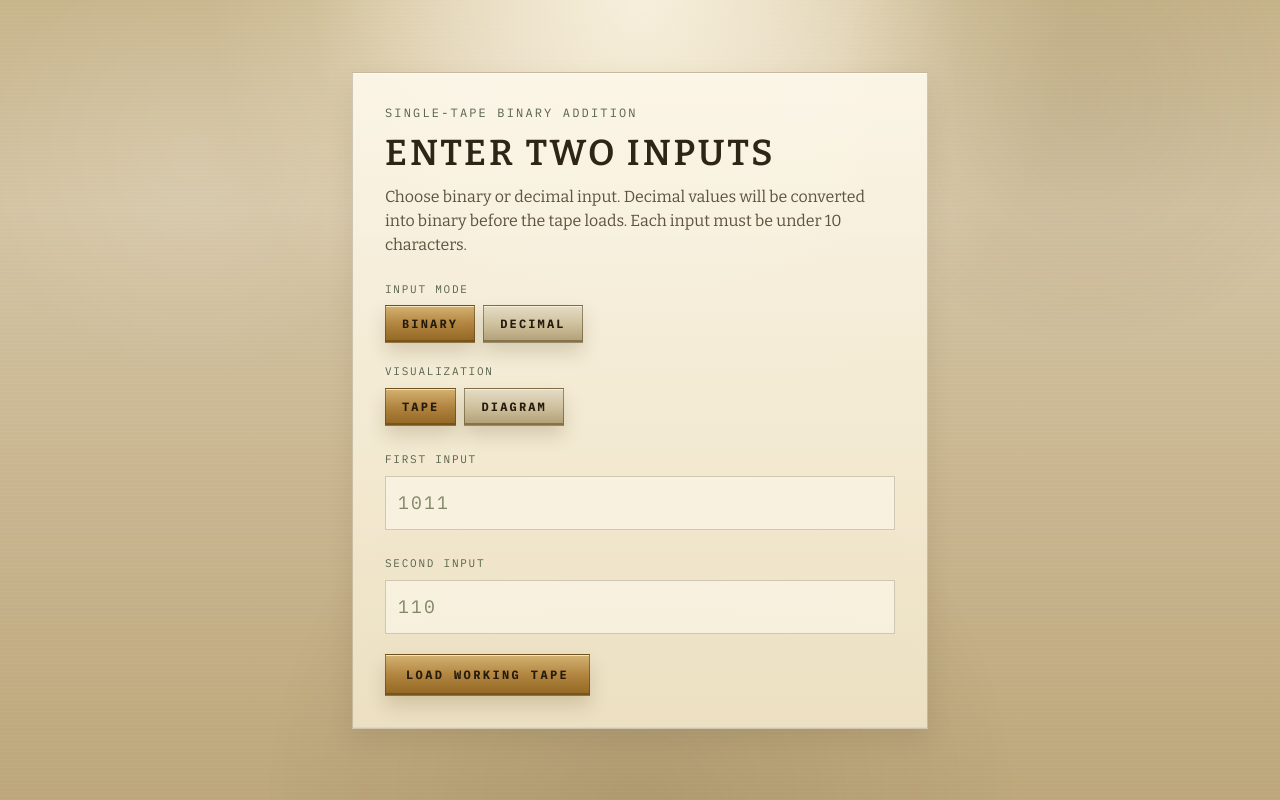
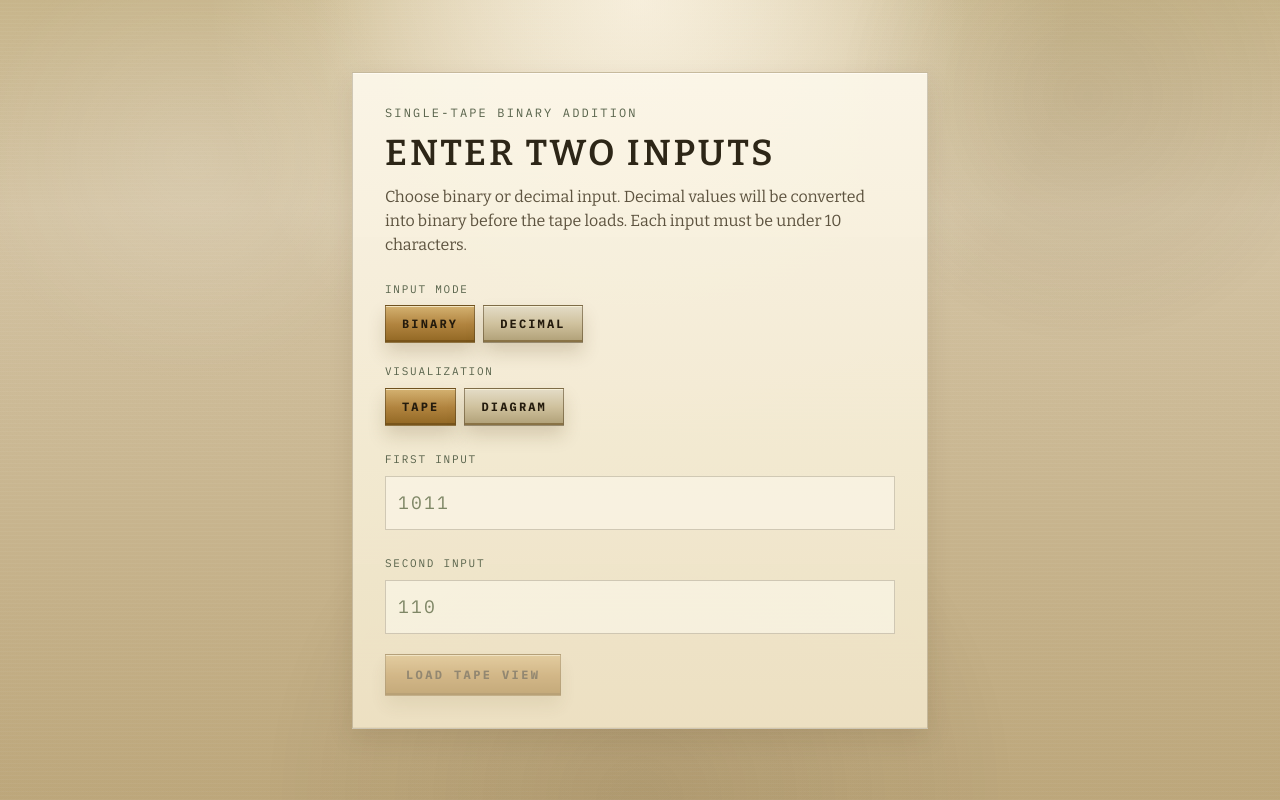
Before and after one commit to zoefisk/turing-machine-simulator, a Next.js app: page / in a window 1280 px wide. Built offline with nearby package versions, Linux system fonts and the light colour scheme.

Commit message:
lock input to only characters 0-9

```diff
--- a/app/page.tsx
+++ b/app/page.tsx
@@ -184,6 +184,10 @@ function buildActionCallout(snapshot: SingleTapeSnapshot): ActionCallout {
   };
 }
 
+function sanitizeNumericInput(rawValue: string) {
+  return rawValue.replace(/[^0-9]/g, "");
+}
+
 export default function Home() {
   const [inputMode, setInputMode] = useState<InputMode>("binary");
   const [visualizationMode, setVisualizationMode] =
@@ -254,6 +258,10 @@ export default function Home() {
 
   const currentGuideSteps = guidePhase === "simulator" ? simulatorGuideSteps : [];
   const currentGuideStep = guidePhase ? currentGuideSteps[guideIndex] : undefined;
+  const canLoadWorkingTape =
+    draftInputs.left.trim().length > 0 && draftInputs.right.trim().length > 0;
+  const loadButtonLabel =
+    visualizationMode === "diagram" ? "Load Diagram View" : "Load Tape View";
 
   useEffect(() => {
     sessionRef.current = session;
@@ -644,7 +652,7 @@ export default function Home() {
                 onChange={(event) =>
                   setDraftInputs((currentValue) => ({
                     ...currentValue,
-                    left: event.target.value,
+                    left: sanitizeNumericInput(event.target.value),
                   }))
                 }
                 className="mt-1.5 w-full border border-[color:var(--rule)] bg-[rgba(250,245,230,0.72)] px-3 py-3 font-[family-name:var(--font-mono)] text-lg tracking-[0.12em] text-[var(--ink)] outline-none placeholder:text-[var(--olive-soft)] focus:border-[rgba(168,125,50,0.72)]"
@@ -665,7 +673,7 @@ export default function Home() {
                 onChange={(event) =>
                   setDraftInputs((currentValue) => ({
                     ...currentValue,
-                    right: event.target.value,
+                    right: sanitizeNumericInput(event.target.value),
                   }))
                 }
                 className="mt-1.5 w-full border border-[color:var(--rule)] bg-[rgba(250,245,230,0.72)] px-3 py-3 font-[family-name:var(--font-mono)] text-lg tracking-[0.12em] text-[var(--ink)] outline-none placeholder:text-[var(--olive-soft)] focus:border-[rgba(168,125,50,0.72)]"
@@ -681,9 +689,10 @@ export default function Home() {
 
             <button
               type="submit"
-              className="machine-button rounded-none px-5 py-3 font-[family-name:var(--font-mono)] text-xs font-bold uppercase tracking-[0.2em]"
+              disabled={!canLoadWorkingTape}
+              className="machine-button rounded-none px-5 py-3 font-[family-name:var(--font-mono)] text-xs font-bold uppercase tracking-[0.2em] disabled:cursor-not-allowed disabled:opacity-45"
             >
-              Load Working Tape
+              {loadButtonLabel}
             </button>
           </form>
         </section>
```
